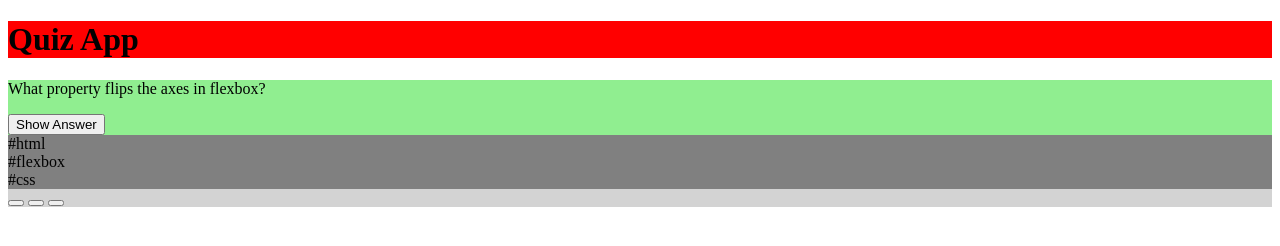
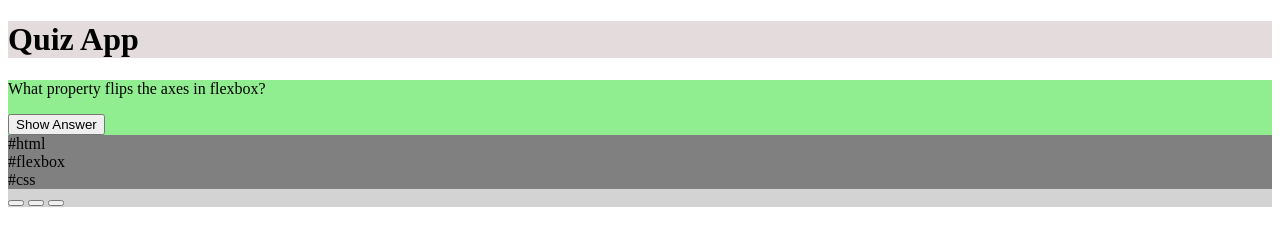
Before and after one commit to ChristophObst/Quizz-app, a website: page index.html in a window 1280 px wide. Drawn offline with Linux system fonts and the light colour scheme.

Commit message:
header-changed-grey

```diff
--- a/css/styles.css
+++ b/css/styles.css
@@ -6,7 +6,7 @@ body {
   background-color: white;
 }
 header {
-  background-color: red;
+  background-color: rgb(228, 220, 220);
 }
 
 section {
```
